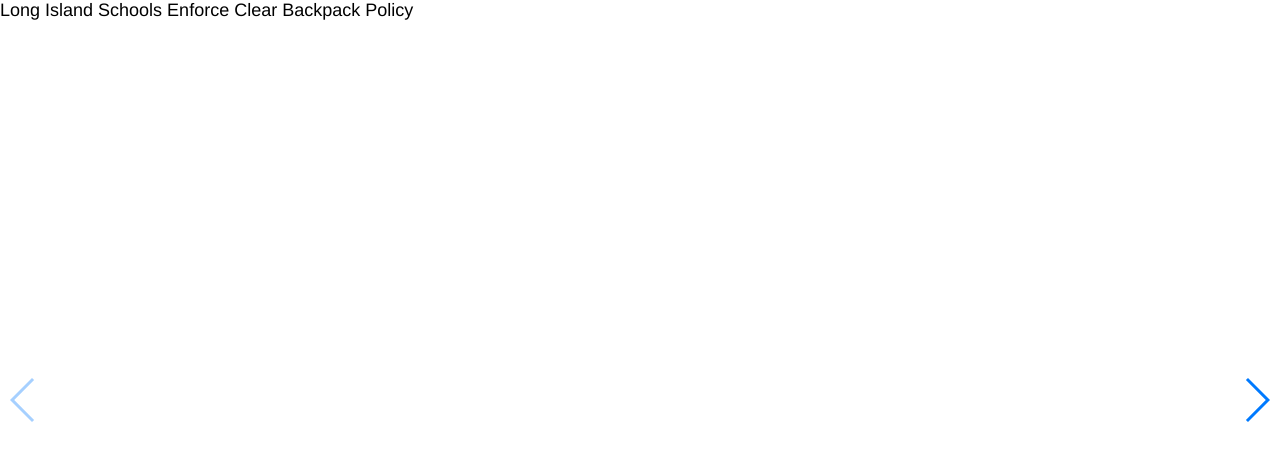
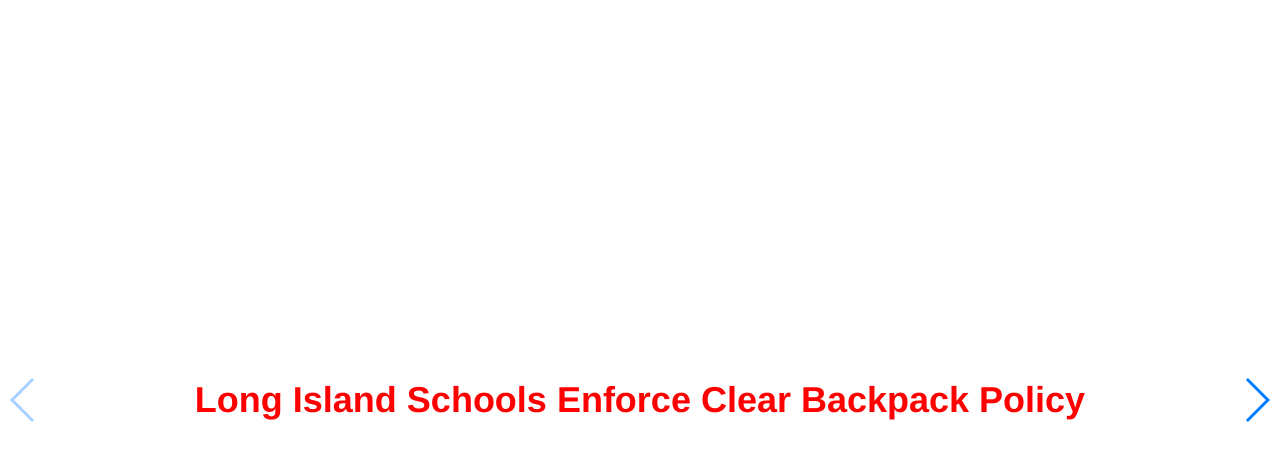
Before and after one commit to JeffWerner24/JeffWerner24.github.io, a plain HTML site: page jrnl80/swiper/index.html in a window 1280 px wide. Drawn offline with Linux system fonts and the light colour scheme.

Commit message:
Update index.html

```diff
--- a/jrnl80/swiper/index.html
+++ b/jrnl80/swiper/index.html
@@ -79,7 +79,7 @@
   <!-- Swiper -->
   <div class="swiper-container">
     <div class="swiper-wrapper">
-      <div class="swiper-slide">Long Island Schools Enforce Clear Backpack Policy</div>
+      <div class="swiper-slide"> <div class="center"> <h1> Long Island Schools Enforce Clear Backpack Policy </h1> </div> </div>
       <div class="swiper-slide">Slide 2</div>
       <div class="swiper-slide">Slide 3</div>
       <div class="swiper-slide">Slide 4</div>
```
